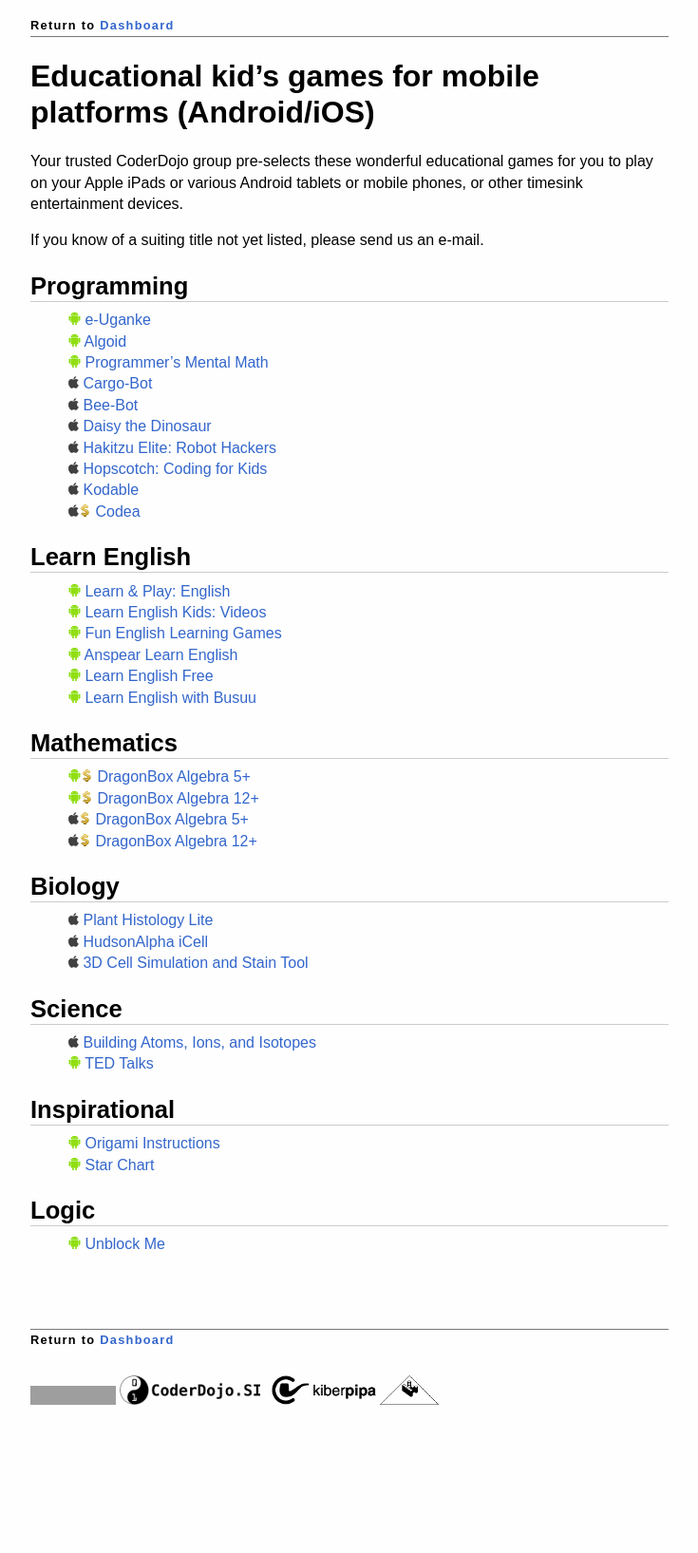
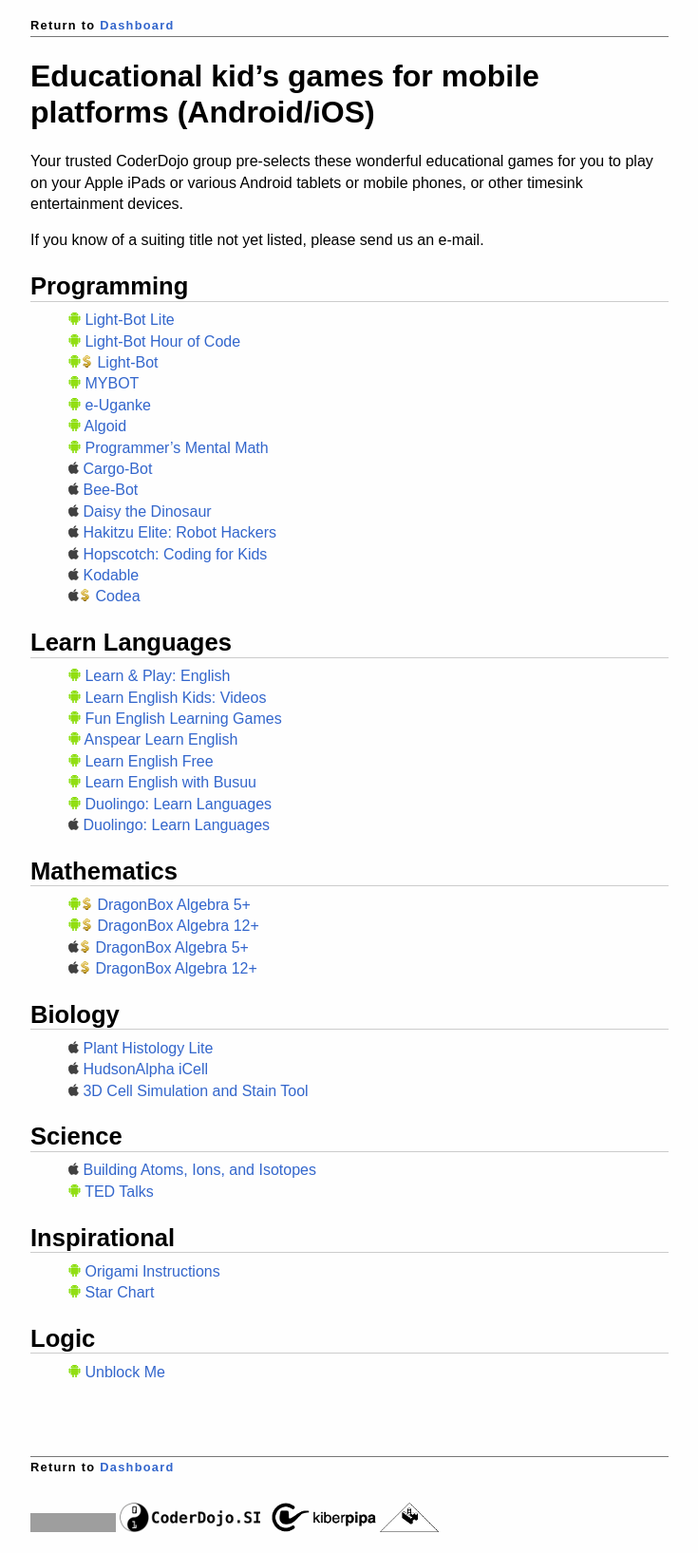
Before and after one commit to CoderDojoSI/course, a Jekyll site: the page built from educational-mobile-games.md, in a window 1280 px wide. Shown: the whole page at 95% size, without its empty margins (272-1007 px from the left). Built offline with Jekyll 4.4.1, drawn with Linux system fonts in a browser that asks for light colours; nearby versions of some CDN libraries; Markdown is read by kramdown in place of the engine named in the settings; before the commit the page ends 1501 px from its top, so only the background shows below that; grey boxes are pictures that could not be loaded.

Commit message:
mobile games: +lightbot +duolingo

```diff
--- a/educational-mobile-games.md
+++ b/educational-mobile-games.md
@@ -13,6 +13,10 @@ If you know of a suiting title not yet listed, please send us an e-mail.
 
 Programming
 -----------
+* ![][a] [Light-Bot Lite](https://play.google.com/store/apps/details?id=com.lightbot.lightbot)
+* ![][a] [Light-Bot Hour of Code](https://play.google.com/store/apps/details?id=com.lightbot.lightbothoc)
+* ![][a]![][$] [Light-Bot](https://play.google.com/store/apps/details?id=com.lightbot.lightbot)
+* ![][a] [MYBOT](https://play.google.com/store/apps/details?id=com.anujraghav.mybot)
 * ![][a] [e-Uganke](https://play.google.com/store/apps/details?id=si.fri.euganke)
 * ![][a] [Algoid](https://play.google.com/store/apps/details?id=fr.cyann.algoid)
 * ![][a] [Programmer's Mental Math](https://play.google.com/store/apps/details?id=main.mentalmath)
@@ -24,14 +28,16 @@ Programming
 * ![][i] [Kodable](https://itunes.apple.com/us/app/kodable/id577673067)
 * ![][i]![][$] [Codea](https://itunes.apple.com/us/app/codea/id439571171)
 
-Learn English
--------------
+Learn Languages
+---------------
 * ![][a] [Learn & Play: English](https://play.google.com/store/apps/details?id=free.langame.rivex)
 * ![][a] [Learn English Kids: Videos](https://play.google.com/store/apps/details?id=com.britishcouncil.avonmobility.learnenglishkids)
 * ![][a] [Fun English Learning Games](https://play.google.com/store/apps/details?id=com.pumkin.fun)
 * ![][a] [Anspear Learn English](https://play.google.com/store/apps/details?id=com.anspear.language.englishiap)
 * ![][a] [Learn English Free](https://play.google.com/store/apps/details?id=com.alrwabee.learnenglishfree)
 * ![][a] [Learn English with Busuu](https://play.google.com/store/apps/details?id=com.busuu.android.enc)
+* ![][a] [Duolingo: Learn Languages](https://play.google.com/store/apps/details?id=com.duolingo)
+* ![][i] [Duolingo: Learn Languages](https://itunes.apple.com/us/app/duolingo-learn-languages-for/id570060128)
 
 Mathematics
 -----------
```
